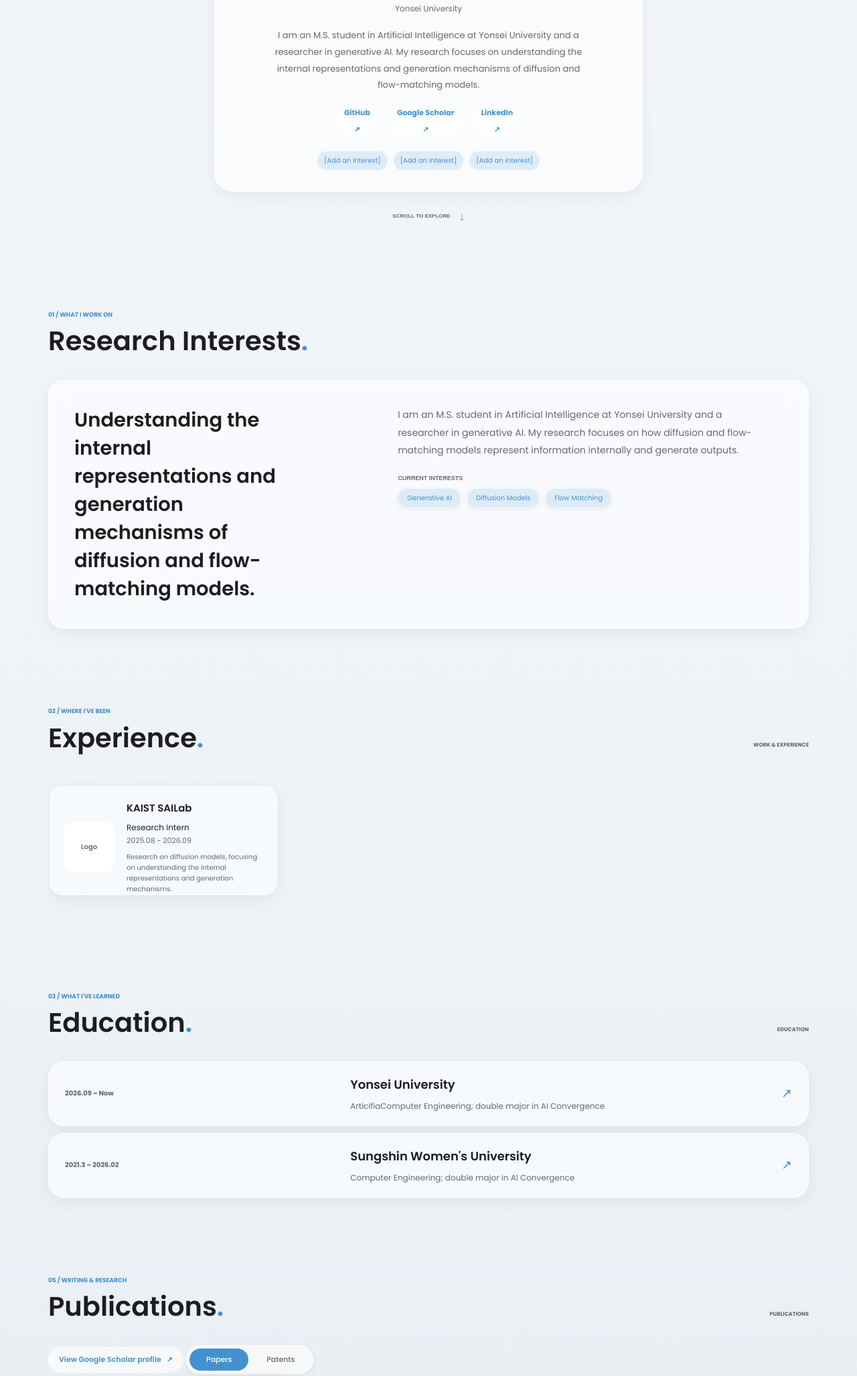
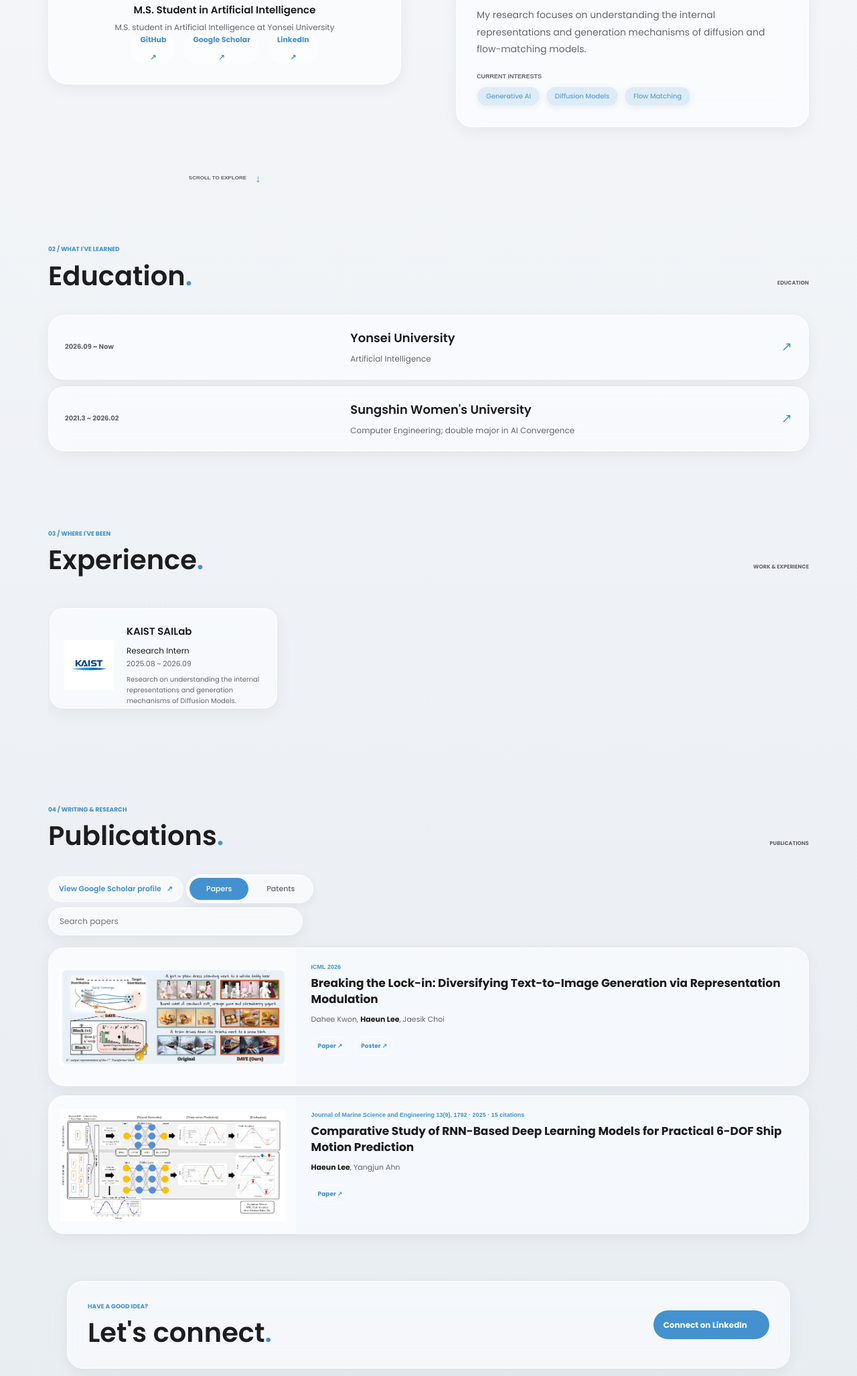
Before and after one commit to haeun161/haeun161.github.io, a plain HTML site: page index.html in a window 1280 px wide. Shown: the part 435-2490 px from the top of the page at 67% size. Drawn offline with Linux system fonts and the light colour scheme.

Commit message:
Update profile content and media

```diff
--- a/css/style.css
+++ b/css/style.css
@@ -263,8 +263,6 @@
 .profile-summary { max-width: 460px; margin: 19px auto; font-size: 13px; }
 .profile-links { justify-content: center; gap: 10px 21px; }
 .profile-links a { font-size: 11px; }
-.hobby-list { display: flex; flex-wrap: wrap; justify-content: center; gap: 7px; margin-top: 21px; }
-.hobby-list span { padding: 6px 10px; background: var(--surface-soft); color: var(--muted); font-size: 10px; }
 .slide-cue { position: static; justify-content: center; margin-top: 25px; }
 .publication-list { display: grid; gap: 14px; }
 .publication-search { margin: -14px 0 18px; }
@@ -313,6 +311,7 @@
 .publication-venue { margin-bottom: 8px; color: var(--accent); font: 700 9px "Space Grotesk", sans-serif; }
 .publication-copy h3 { margin: 0 0 8px; font-size: 17px; line-height: 1.4; }
 .publication-authors, .publication-abstract { margin: 0 0 10px; color: var(--muted); font-size: 11px; line-height: 1.75; }
+.publication-authors strong { color: var(--ink); font-weight: 700; }
 .publication-links { display: flex; flex-wrap: wrap; gap: 8px; margin-top: 16px; }
 .publication-links a { padding: 6px 9px; border: 1px solid var(--line); color: var(--ink); font-size: 9px; font-weight: 700; text-decoration: none; }
 .publication-links a:hover { border-color: var(--accent); color: var(--accent); }
@@ -328,6 +327,7 @@
   .portrait-initial { font-size: 68px; }
   .publication-item { grid-template-columns: 1fr; }
   .publication-media { min-height: 150px; }
+  .publication-pdf-preview { height: 210px; }
   .publication-copy { padding: 20px; }
 }
 
@@ -413,7 +413,7 @@
   transition: transform 180ms ease, background 180ms ease;
 }
 .profile-links a:hover { transform: translateY(-2px); background: var(--hover-bg, var(--surface)); }
-.hobby-list span, .interest-list li, .work-tags li {
+.interest-list li, .work-tags li {
   border: 1px solid var(--card-edge);
   border-radius: 100px;
   background: var(--accent-soft);
@@ -539,7 +539,41 @@
   clip-path: inset(50%);
 }
 .publication-thumbnail { display: block; width: 100%; height: 100%; max-height: 280px; object-fit: contain; }
+.publication-pdf-preview { display: block; width: 100%; height: 270px; border: 0; background: #fff; }
 .experience-logo { display: block; width: 100%; height: 100%; object-fit: contain; }
+
+.profile-research-grid {
+  display: grid;
+  grid-template-columns: repeat(2, minmax(0, 1fr));
+  align-items: stretch;
+  gap: 18px;
+  padding-top: 116px;
+}
+.profile-research-grid .profile-slide,
+.profile-research-grid .about-section {
+  display: flex;
+  min-width: 0;
+  align-items: center;
+  justify-content: center;
+  margin: 0;
+  padding: 28px clamp(16px, 2.6vw, 32px);
+  border: 0;
+}
+.profile-research-grid .profile-slide { flex-direction: column; }
+.profile-research-grid .profile-card { width: 100%; }
+.profile-research-grid .about-section { flex-direction: column; align-items: stretch; }
+.profile-research-grid .section-heading { margin-bottom: 24px; }
+.profile-research-grid .about-grid { grid-template-columns: 1fr; gap: 18px; padding: clamp(20px, 3vw, 30px); }
+.profile-research-grid .about-lead { max-width: none; font-size: clamp(18px, 2vw, 24px); }
+.profile-research-grid .about-detail > p:first-child { line-height: 1.8; }
+
+@media (max-width: 760px) {
+  .profile-research-grid { grid-template-columns: 1fr; gap: 0; padding-top: 84px; }
+  .profile-research-grid .profile-slide,
+  .profile-research-grid .about-section { padding: 24px 4px; }
+  .profile-research-grid .profile-card { max-width: 560px; }
+  .profile-research-grid .about-section { padding-top: 32px; padding-bottom: 40px; }
+}
 
 @keyframes arrive { from { opacity: 0; transform: translateY(14px); } to { opacity: 1; transform: translateY(0); } }
 @media (max-width: 700px) {
--- a/data/education/degree-02.json
+++ b/data/education/degree-02.json
@@ -1,5 +1,5 @@
 {
   "institution": "Yonsei University",
   "period": "2026.09 ~ Now",
-  "degree": "ArticifiaComputer Engineering; double major in AI Convergence"
+  "degree": "Artificial Intelligence"
 }
--- a/data/experience/position-01.json
+++ b/data/experience/position-01.json
@@ -2,6 +2,6 @@
   "organization": "KAIST SAILab",
   "role": "Research Intern",
   "period": "2025.08 ~ 2026.09",
-  "description": "Research on diffusion models, focusing on understanding the internal representations and generation mechanisms.",
-  "logo": ""
+  "description": "Research on understanding the internal representations and generation mechanisms of Diffusion Models.",
+  "logo": "assets/experience/kaist_logo.png"
 }
--- a/data/patents/patent-01.json
+++ b/data/patents/patent-01.json
@@ -5,5 +5,10 @@
   "title": "SMART CONTROL APPARATUS AND METHOD",
   "inventors": "이일구, 이선진, 전소은, 박나은, 이하은",
   "description": "",
-  "links": []
+  "links": [
+    {
+      "label": "Patent record",
+      "url": "https://doi.org/10.8080/1020240059425"
+    }
+  ]
 }
--- a/data/patents/patent-02.json
+++ b/data/patents/patent-02.json
@@ -5,5 +5,10 @@
   "title": "Service providing method for providing care service for caregiver",
   "inventors": "박민주, 이하은, 박수빈, 한다경, 최승희",
   "description": "",
-  "links": []
+  "links": [
+    {
+      "label": "Patent record",
+      "url": "https://doi.org/10.8080/1020230177899"
+    }
+  ]
 }
--- a/data/profile.json
+++ b/data/profile.json
@@ -1,8 +1,7 @@
 {
   "name": "Haeun Lee",
   "role": "M.S. Student in Artificial Intelligence",
-  "affiliation": "Yonsei University",
-  "summary": "I am an M.S. student in Artificial Intelligence at Yonsei University and a researcher in generative AI. My research focuses on understanding the internal representations and generation mechanisms of diffusion and flow-matching models.",
+  "affiliation": "M.S. student in Artificial Intelligence at Yonsei University",
   "photo": "assets/profile.jpg",
   "links": [
     {
@@ -17,10 +16,5 @@
       "label": "LinkedIn",
       "url": "https://www.linkedin.com/in/haeun-lee-628225316/"
     }
-  ],
-  "interestsOutsideStudy": [
-    "[Add an interest]",
-    "[Add an interest]",
-    "[Add an interest]"
   ]
 }
--- a/data/publications/paper-01.json
+++ b/data/publications/paper-01.json
@@ -3,7 +3,7 @@
   "title": "Comparative Study of RNN-Based Deep Learning Models for Practical 6-DOF Ship Motion Prediction",
   "authors": "Haeun Lee, Yangjun Ahn",
   "abstract": "",
-  "image": "",
+  "image": "assets/publications/JSME_main_fig.png",
   "links": [
     {
       "label": "Paper",
--- a/data/publications/paper-02.json
+++ b/data/publications/paper-02.json
@@ -1,13 +1,17 @@
 {
   "venue": "ICML 2026",
   "title": "Breaking the Lock-in: Diversifying Text-to-Image Generation via Representation Modulation",
-  "authors": "D. Kwon, H. Lee, J. Choi",
+  "authors": "Dahee Kwon, Haeun Lee, Jaesik Choi",
   "abstract": "",
-  "image": "",
+  "image": "assets/publications/ICML2026_main_fig.png",
   "links": [
     {
       "label": "Paper",
       "url": "https://arxiv.org/pdf/2606.06813"
+    },
+    {
+      "label": "Poster",
+      "url": "https://icml.cc/virtual/2026/poster/63627"
     }
   ]
 }
--- a/data/research.json
+++ b/data/research.json
@@ -1,6 +1,6 @@
 {
-  "lead": "Understanding the internal representations and generation mechanisms of diffusion and flow-matching models.",
-  "summary": "I am an M.S. student in Artificial Intelligence at Yonsei University and a researcher in generative AI. My research focuses on how diffusion and flow-matching models represent information internally and generate outputs.",
+  "lead": "Generative AI Research focused on Diffusion and Flow-matching models.",
+  "summary": "My research focuses on understanding the internal representations and generation mechanisms of diffusion and flow-matching models.",
   "interests": [
     "Generative AI",
     "Diffusion Models",
--- a/index.html
+++ b/index.html
@@ -23,8 +23,8 @@
 		<ul class="nav-list" id="nav-list" hidden>
 			<li><a href="#home">Home</a></li>
 			<li><a href="#research">Research</a></li>
+			<li><a href="#education">Education</a></li>
 			<li><a href="#experience">Experience</a></li>
-			<li><a href="#education">Education</a></li>
 			<li><a href="#publications">Publications</a></li>
 		</ul>
 	</nav>
@@ -34,6 +34,7 @@
 	</button>
 
 	<main id="main" class="page-shell">
+		<div class="profile-research-grid">
 		<section class="profile-slide" id="home" aria-labelledby="profile-name">
 			<div class="profile-card">
 				<div class="profile-visual">
@@ -44,10 +45,7 @@
 					<h1 id="profile-name"><span class="name-period">.</span></h1>
 					<p class="profile-role" id="profile-role"></p>
 					<p class="profile-affiliation" id="profile-affiliation"></p>
-					<p class="profile-summary" id="profile-summary"></p>
 					<div class="profile-links" id="profile-links" aria-label="External profiles">
-					</div>
-					<div class="hobby-list" id="hobby-list" aria-label="Interests outside my studies">
 					</div>
 				</div>
 			</div>
@@ -69,11 +67,23 @@
 				</div>
 			</div>
 		</section>
+		</div>
+
+		<section class="content-section education-section" id="education" aria-labelledby="education-title">
+			<div class="section-heading section-heading-row">
+				<div>
+					<p class="section-kicker">02 / WHAT I'VE LEARNED</p>
+					<h2 id="education-title">Education<span class="name-period">.</span></h2>
+				</div>
+				<p class="section-aside">EDUCATION</p>
+			</div>
+			<div class="education-list" id="education-list"></div>
+		</section>
 
 		<section class="content-section" id="experience" aria-labelledby="experience-title">
 			<div class="section-heading section-heading-row">
 				<div>
-					<p class="section-kicker">02 / WHERE I'VE BEEN</p>
+					<p class="section-kicker">03 / WHERE I'VE BEEN</p>
 					<h2 id="experience-title">Experience<span class="name-period">.</span></h2>
 				</div>
 				<p class="section-aside">WORK & EXPERIENCE</p>
@@ -83,21 +93,10 @@
 			</div>
 		</section>
 
-		<section class="content-section education-section" id="education" aria-labelledby="education-title">
-			<div class="section-heading section-heading-row">
-				<div>
-					<p class="section-kicker">03 / WHAT I'VE LEARNED</p>
-					<h2 id="education-title">Education<span class="name-period">.</span></h2>
-				</div>
-				<p class="section-aside">EDUCATION</p>
-			</div>
-			<div class="education-list" id="education-list"></div>
-		</section>
-
 		<section class="content-section publications-section" id="publications" aria-labelledby="publications-title">
 			<div class="section-heading section-heading-row">
 				<div>
-					<p class="section-kicker">05 / WRITING &amp; RESEARCH</p>
+					<p class="section-kicker">04 / WRITING &amp; RESEARCH</p>
 					<h2 id="publications-title">Publications<span class="name-period">.</span></h2>
 				</div>
 				<p class="section-aside">PUBLICATIONS</p>
--- a/js/main.js
+++ b/js/main.js
@@ -143,6 +143,20 @@
   return element;
 }
 
+function appendHighlightedNames(element, text) {
+  const namePattern = /Haeun Lee|이하은/gi;
+  let previousIndex = 0;
+
+  for (const match of text.matchAll(namePattern)) {
+    element.append(document.createTextNode(text.slice(previousIndex, match.index)));
+    const name = textElement("strong", "", match[0]);
+    element.append(name);
+    previousIndex = match.index + match[0].length;
+  }
+
+  element.append(document.createTextNode(text.slice(previousIndex)));
+}
+
 function makeExternalLink(label, url, className = "") {
   if (!url) return null;
   const link = textElement("a", className, label);
@@ -157,9 +171,7 @@
   heading.prepend(document.createTextNode(profile.name));
   document.querySelector("#profile-role").textContent = profile.role;
   document.querySelector("#profile-affiliation").textContent = profile.affiliation;
-  document.querySelector("#profile-summary").textContent = profile.summary;
   document.title = `${profile.name} | Personal Profile`;
-  document.querySelector('meta[name="description"]').content = profile.summary;
 
   const photo = document.querySelector("#profile-photo");
   photo.src = profile.photo;
@@ -179,15 +191,12 @@
     links.append(link);
   });
 
-  const hobbies = document.querySelector("#hobby-list");
-  profile.interestsOutsideStudy.forEach((interest) => {
-    hobbies.append(textElement("span", "", interest));
-  });
 }
 
 function renderResearch(research) {
   document.querySelector("#research-lead").textContent = research.lead;
   document.querySelector("#research-summary").textContent = research.summary;
+  document.querySelector('meta[name="description"]').content = research.summary;
 
   const interestList = document.querySelector("#interest-list");
   research.interests.forEach((interest) => {
@@ -270,7 +279,14 @@
     const card = textElement("article", "publication-item");
     const media = textElement("div", "publication-media");
 
-    if (publication.image) {
+    if (publication.image && publication.image.toLowerCase().endsWith(".pdf")) {
+      const preview = document.createElement("iframe");
+      preview.className = "publication-pdf-preview";
+      preview.src = `${publication.image}#page=1&toolbar=0&navpanes=0&view=FitH`;
+      preview.title = `PDF preview: ${publication.title}`;
+      preview.loading = "lazy";
+      media.append(preview);
+    } else if (publication.image) {
       const image = document.createElement("img");
       image.className = "publication-thumbnail";
       image.src = publication.image;
@@ -290,7 +306,9 @@
     const description = type === "paper" ? publication.abstract : publication.description;
     details.append(textElement("p", "publication-venue", metadata));
     details.append(textElement("h3", "", publication.title));
-    details.append(textElement("p", "publication-authors", contributors));
+    const contributorsElement = textElement("p", "publication-authors", "");
+    appendHighlightedNames(contributorsElement, contributors);
+    details.append(contributorsElement);
     details.append(textElement("p", "publication-abstract", description));
 
     const links = textElement("div", "publication-links");
```
Also changed, not shown: assets/experience/kaist_logo.png (added), assets/publications/ICML2026_main_fig.png (added), assets/publications/JSME_main_fig.png (added), 1 other file.
